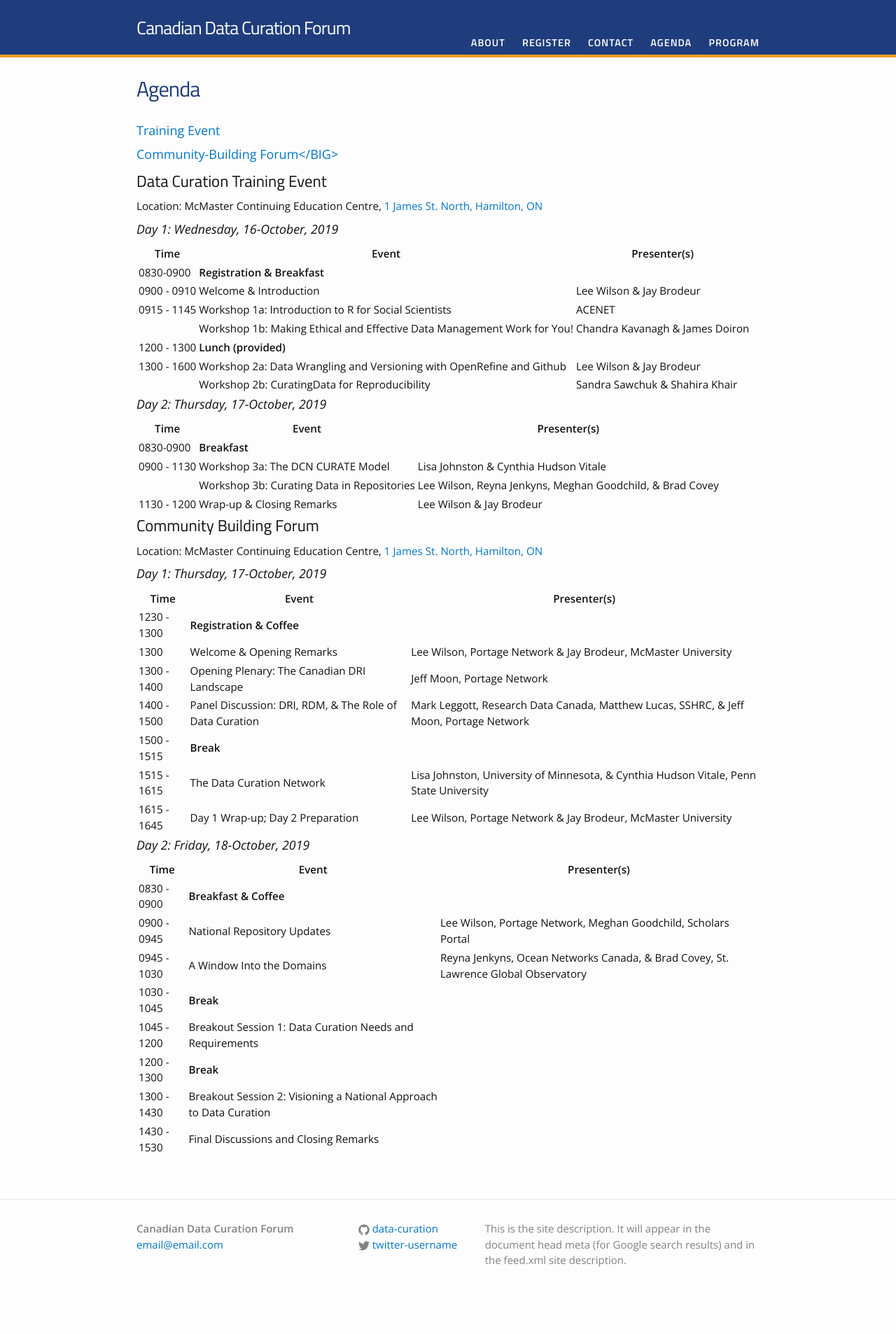
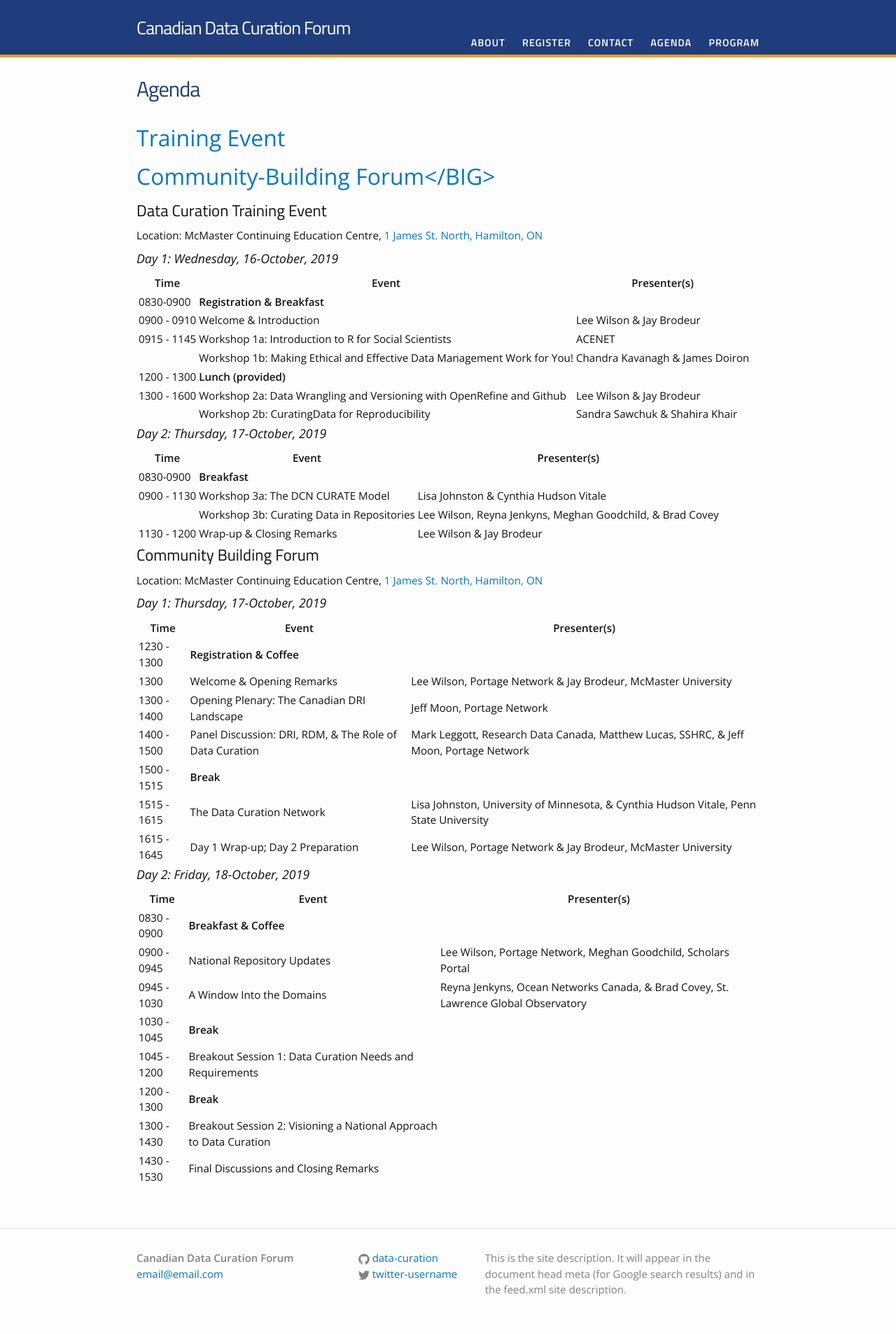
Before and after one commit to data-curation/data-curation.github.io, a Jekyll site: the page built from agenda.md, in a window 1280 px wide. Shown: the whole page at 70% size. Built offline with Jekyll 4.4.1, drawn with Linux system fonts in a browser that asks for light colours; before the commit the page ends 1864 px from its top, so only the background shows below that.

Commit message:
Update agenda.md

```diff
--- a/agenda.md
+++ b/agenda.md
@@ -4,9 +4,9 @@ title: Agenda
 permalink: /agenda/
 ---
 
-<a href="../agenda#data-curation-training-event"><font size="4">Training Event</font></a>
+<a href="../agenda#data-curation-training-event"><font size="6">Training Event</font></a>
 
-<a href="../agenda#community-building-forum"><font size="4">Community-Building Forum</BIG></font>
+<a href="../agenda#community-building-forum"><font size="6">Community-Building Forum</BIG></font>
 
 ## <a name="data-curation-training-event"></a>Data Curation Training Event
 Location: McMaster Continuing Education Centre, [1 James St. North, Hamilton, ON](https://goo.gl/maps/5kK3S6DEB4SJ8SYV8)
```
